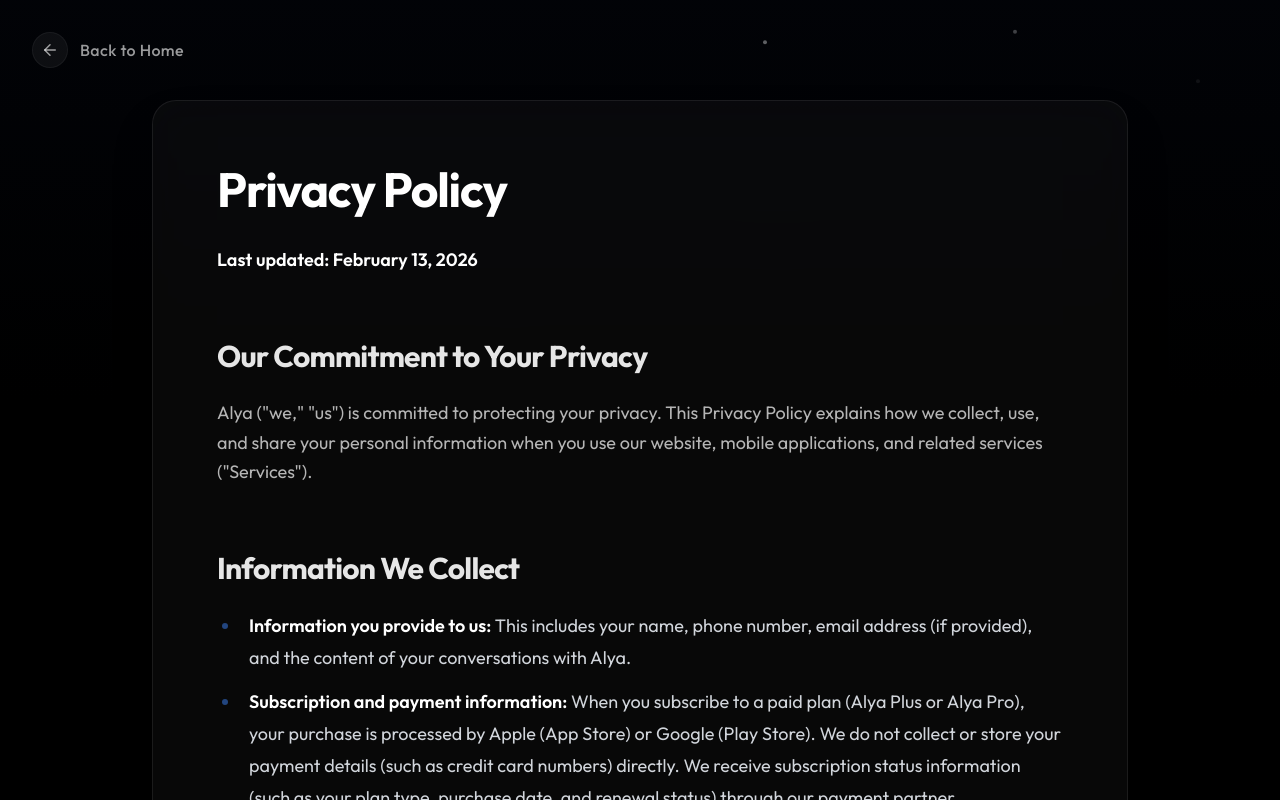
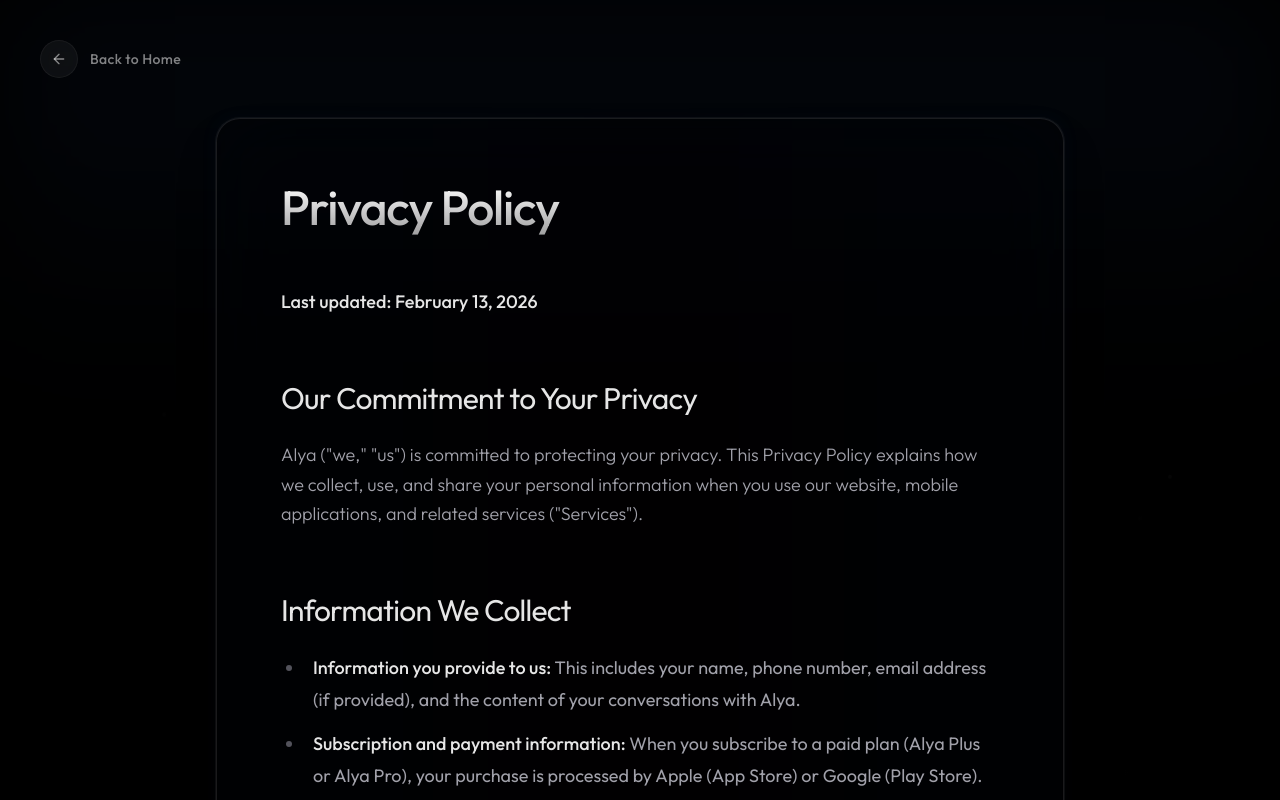
Before and after one commit to ambjn/alya-web, a React (Vite) app: page /privacy in a window 1280 px wide. Shown: the top 800 px of the page. Built offline with nearby package versions, Linux system fonts and the light colour scheme.

Commit message:
feat: update page title, centralize Markdown page styling, and add App Store URL constant.

```diff
--- a/index.html
+++ b/index.html
@@ -9,7 +9,7 @@
     <link
       href="https://fonts.googleapis.com/css2?family=Outfit:wght@100;200;300;400;500;600;700;800;900&display=swap"
       rel="stylesheet" />
-    <title>alya</title>
+    <title>alya: your's truly</title>
   </head>
   <body>
     <div id="root"></div>
--- a/src/components/MarkdownPage.tsx
+++ b/src/components/MarkdownPage.tsx
@@ -9,6 +9,21 @@
 interface MarkdownPageProps {
   file: string;
 }
+
+const proseClasses = [
+  "prose prose-invert prose-lg max-w-none",
+  "selection:bg-white/20 selection:text-white",
+  "prose-headings:font-medium prose-headings:tracking-tight",
+  "prose-h1:text-4xl md:prose-h1:text-5xl prose-h1:mb-12 prose-h1:text-transparent prose-h1:bg-clip-text prose-h1:bg-gradient-to-b prose-h1:from-white prose-h1:to-white/60 prose-h1:pb-2",
+  "prose-h2:text-2xl md:prose-h2:text-3xl prose-h2:mt-16 prose-h2:mb-6 prose-h2:text-white/90 prose-h2:font-normal",
+  "prose-h3:text-xl prose-h3:mt-10 prose-h3:mb-4 prose-h3:text-white/80 prose-h3:font-normal",
+  "prose-p:text-zinc-400 prose-p:leading-relaxed prose-p:mb-6 prose-p:font-light",
+  "prose-a:text-blue-400/90 prose-a:no-underline hover:prose-a:text-blue-300 prose-a:transition-colors prose-a:border-b prose-a:border-blue-400/20 hover:prose-a:border-blue-300/50",
+  "prose-strong:text-white/90 prose-strong:font-medium",
+  "prose-ul:list-disc prose-ul:pl-6 prose-ul:my-6 prose-li:marker:text-zinc-600 prose-li:pl-2 prose-li:text-zinc-400",
+  "prose-blockquote:border-l-2 prose-blockquote:border-white/10 prose-blockquote:bg-white/[0.02] prose-blockquote:py-4 prose-blockquote:px-8 prose-blockquote:rounded-r-xl prose-blockquote:not-italic prose-blockquote:text-zinc-300 prose-blockquote:my-10",
+  "prose-hr:border-white/5 prose-hr:my-16",
+].join(" ");
 
 export const MarkdownPage = ({ file }: MarkdownPageProps) => {
   const [content, setContent] = useState("");
@@ -62,42 +77,33 @@
     <div className="min-h-screen bg-black text-white flex flex-col font-sans relative">
       <div className="fixed inset-0 z-0">
         <ParticleBackground />
-                <div className="absolute inset-0 bg-gradient-to-b from-blue-900/5 via-black to-black pointer-events-none" />
+        <div className="absolute inset-0 bg-gradient-to-b from-black via-black/95 to-black pointer-events-none" />
+        <div className="absolute top-0 left-0 right-0 h-96 bg-gradient-to-b from-blue-500/5 to-transparent pointer-events-none blur-3xl" />
       </div>
 
-            <nav className="relative z-50 p-6 md:p-8 flex justify-between items-center max-w-7xl mx-auto w-full">
+      <nav className="relative z-50 p-6 md:p-10 flex justify-between items-center max-w-7xl mx-auto w-full">
         <Link
           to="/"
-                    className="group flex items-center gap-3 text-white/60 hover:text-white transition-colors duration-300"
+          className="group flex items-center gap-3 text-white/50 hover:text-white transition-all duration-300"
         >
-                    <div className="p-2 rounded-full bg-white/5 group-hover:bg-white/10 border border-white/5 group-hover:border-white/10 transition-all">
-                        <ArrowLeft size={18} />
+          <div className="p-2.5 rounded-full bg-white/5 group-hover:bg-white/10 border border-white/5 group-hover:border-white/10 transition-all backdrop-blur-md">
+            <ArrowLeft size={16} />
           </div>
-                    <span className="font-medium tracking-wide">Back to Home</span>
+          <span className="font-medium text-sm tracking-wide">Back to Home</span>
         </Link>
       </nav>
 
-            <main className="relative z-10 w-full max-w-5xl mx-auto px-4 sm:px-6 pb-24 flex-grow flex flex-col">
+      <main className="relative z-10 w-full max-w-4xl mx-auto px-4 sm:px-6 pb-32 flex-grow flex flex-col">
         <motion.div
-                    initial={{ opacity: 0, y: 20 }}
+          initial={{ opacity: 0, y: 30 }}
           animate={{ opacity: 1, y: 0 }}
-                    transition={{ duration: 0.6, ease: "easeOut" }}
+          transition={{ duration: 0.8, ease: [0.16, 1, 0.3, 1] }}
           className="flex-grow"
         >
           <div className="relative group">
-
-                        <div className="relative backdrop-blur-xl bg-white/[0.03] border border-white/[0.08] rounded-3xl p-8 md:p-16 shadow-2xl">
-                            <article className="prose prose-invert prose-lg max-w-none
-                                prose-headings:font-bold prose-headings:tracking-tight
-                                prose-h1:text-4xl md:prose-h1:text-5xl prose-h1:mb-8 prose-h1:text-white prose-h1:leading-tight
-                                prose-h2:text-2xl md:prose-h2:text-3xl prose-h2:mt-16 prose-h2:mb-6 prose-h2:text-white/90
-                                prose-h3:text-xl prose-h3:mt-10 prose-h3:mb-4 prose-h3:text-white/80
-                                prose-p:text-white/70 prose-p:leading-relaxed prose-p:mb-6
-                                prose-a:text-blue-400 prose-a:no-underline hover:prose-a:text-blue-300 prose-a:transition-colors
-                                prose-strong:text-white prose-strong:font-semibold
-                                prose-ul:list-disc prose-ul:pl-6 prose-ul:my-6 prose-li:marker:text-blue-500/50 prose-li:pl-2
-                                prose-blockquote:border-l-4 prose-blockquote:border-blue-500/50 prose-blockquote:bg-blue-900/5 prose-blockquote:py-4 prose-blockquote:px-6 prose-blockquote:rounded-r-lg prose-blockquote:not-italic prose-blockquote:my-8
-                                prose-hr:border-white/10 prose-hr:my-12">
+            <div className="absolute -inset-1 bg-gradient-to-r from-blue-500/10 via-purple-500/5 to-blue-500/10 rounded-3xl blur opacity-25 group-hover:opacity-50 transition duration-1000" />
+            <div className="relative backdrop-blur-2xl bg-black/40 border border-white/10 rounded-3xl p-8 md:p-16 shadow-2xl ring-1 ring-white/5">
+              <article className={proseClasses}>
                 <ReactMarkdown>{content}</ReactMarkdown>
               </article>
             </div>
--- /dev/null
+++ b/src/constants.ts
@@ -0,0 +1 @@
+export const APP_STORE_URL = "https://apps.apple.com/us/app/alya-yours-truly/id6758835552";
```
Lines whose indentation alone changed are shown as unchanged.
